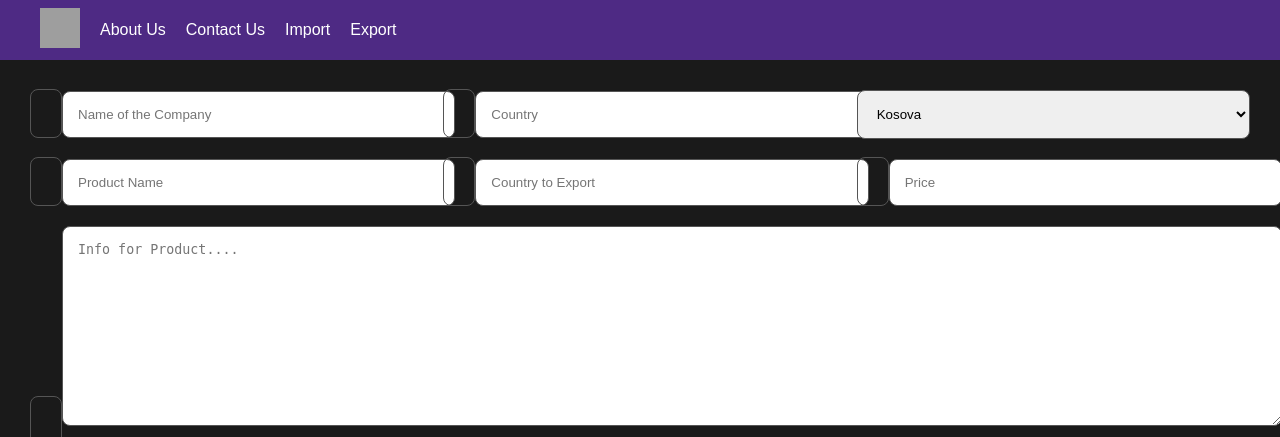
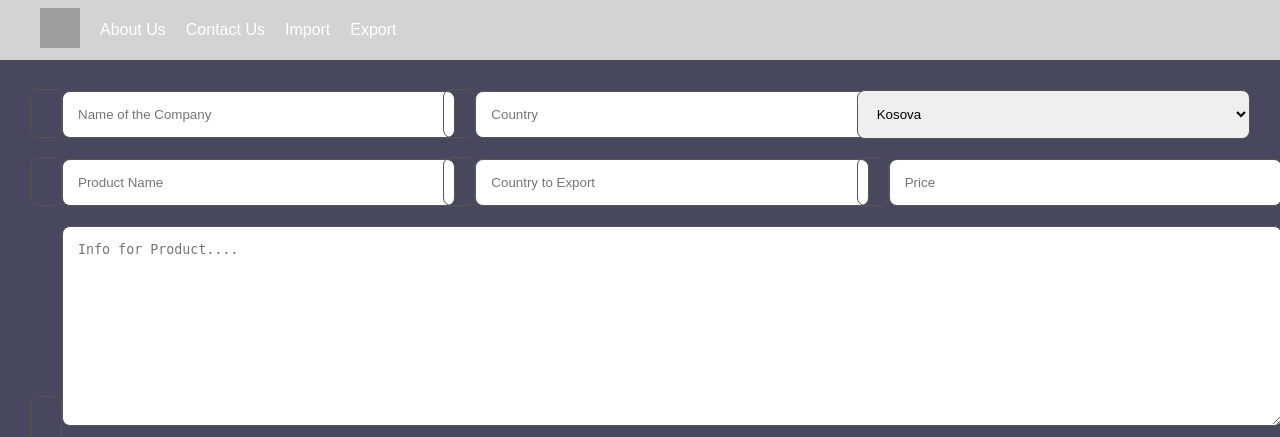
Before and after one commit to dardanhajdaraj/Web_Php, a PHP site: page /Export.html in a window 1280 px wide. Shown: the top 437 px of the page. Run offline with PHP 8.4, Linux system fonts and the light colour scheme; grey boxes are pictures that could not be loaded.

Commit message:
Add files via upload

```diff
--- a/Export/Export.css
+++ b/Export/Export.css
@@ -5,7 +5,7 @@
 }
 
 body {
-    background-color: #1a1a1a;
+    background-color: rgba(6, 6, 36, 0.737); /* Updated background color */
     font-family: 'Arial', sans-serif;
     color: #fff;
 }
@@ -13,7 +13,7 @@ body {
 .Bar {
     display: flex;
     align-items: center;
-    background-color: #4e2a84;
+    background-color: lightgrey; /* Light grey background color for navbar */
     height: 60px;
     padding: 0 20px;
 }
@@ -37,7 +37,7 @@ body {
 }
 
 .Bar a:hover {
-    background-color: #1a1a1a;
+    background-color: #27ae60; /* Green background color on hover */
     padding: 10px;
     border-radius: 10px;
 }
@@ -53,6 +53,8 @@ body {
     align-items: center;
     margin: 20px;
 }
+
+
 
 .InputGroup {
     width: calc(33.33% - 20px);
```
